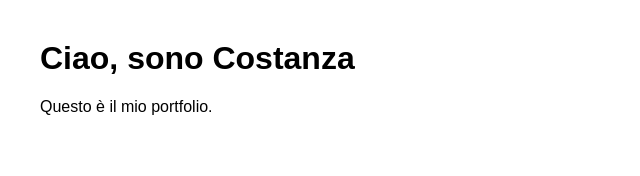
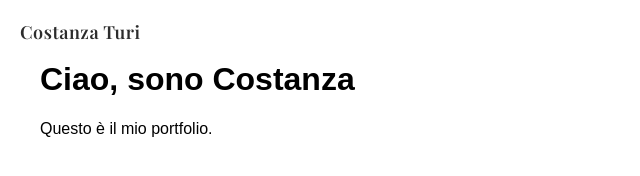
Before and after one commit to CostanzaTuri/CostanzaTuri, a plain HTML site: page index.html in a window 1280 px wide. Shown: the whole page, without its empty margins (0-640 px from the left). Drawn offline with nearby package versions, Linux system fonts and the light colour scheme.

Commit message:
Update index.html

```diff
--- a/index.html
+++ b/index.html
@@ -3,15 +3,37 @@
 <head>
   <meta charset="UTF-8">
   <title>Portfolio – Costanza Turi</title>
+
+  <!-- Google Font -->
+  <link href="https://fonts.googleapis.com/css2?family=Playfair+Display:wght@400;600&display=swap" rel="stylesheet">
+
   <style>
     body {
       font-family: Arial, sans-serif;
-      margin: 40px;
+      margin: 0;
+      padding: 40px;
+    }
+
+    /* Nome in alto a sinistra */
+    .name {
+      position: absolute;
+      top: 20px;
+      left: 20px;
+      font-family: 'Playfair Display', serif;
+      font-size: 18px;
+      font-weight: 600;
+      color: #2c2c2c;
+      letter-spacing: 0.5px;
     }
   </style>
 </head>
+
 <body>
+
+  <div class="name">Costanza Turi</div>
+
   <h1>Ciao, sono Costanza</h1>
   <p>Questo è il mio portfolio.</p>
+
 </body>
 </html>
```
